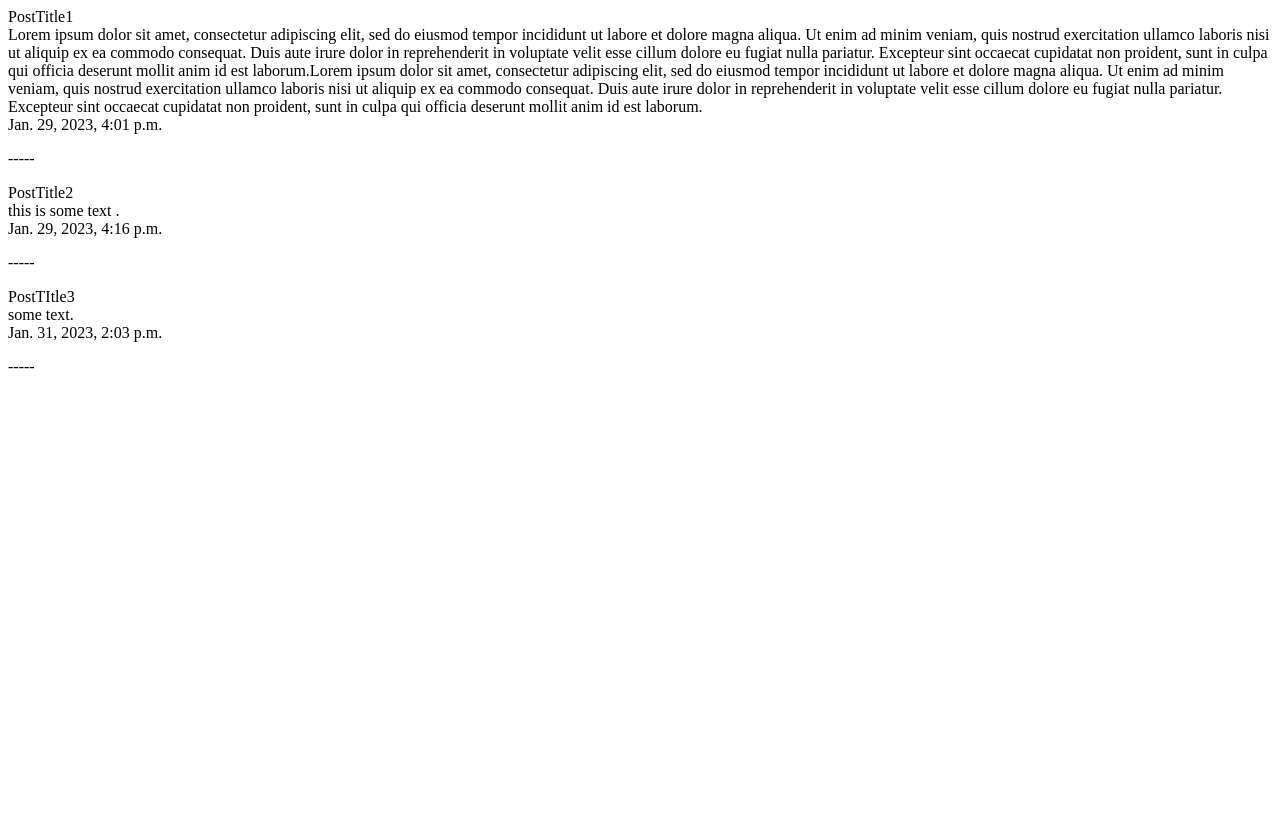
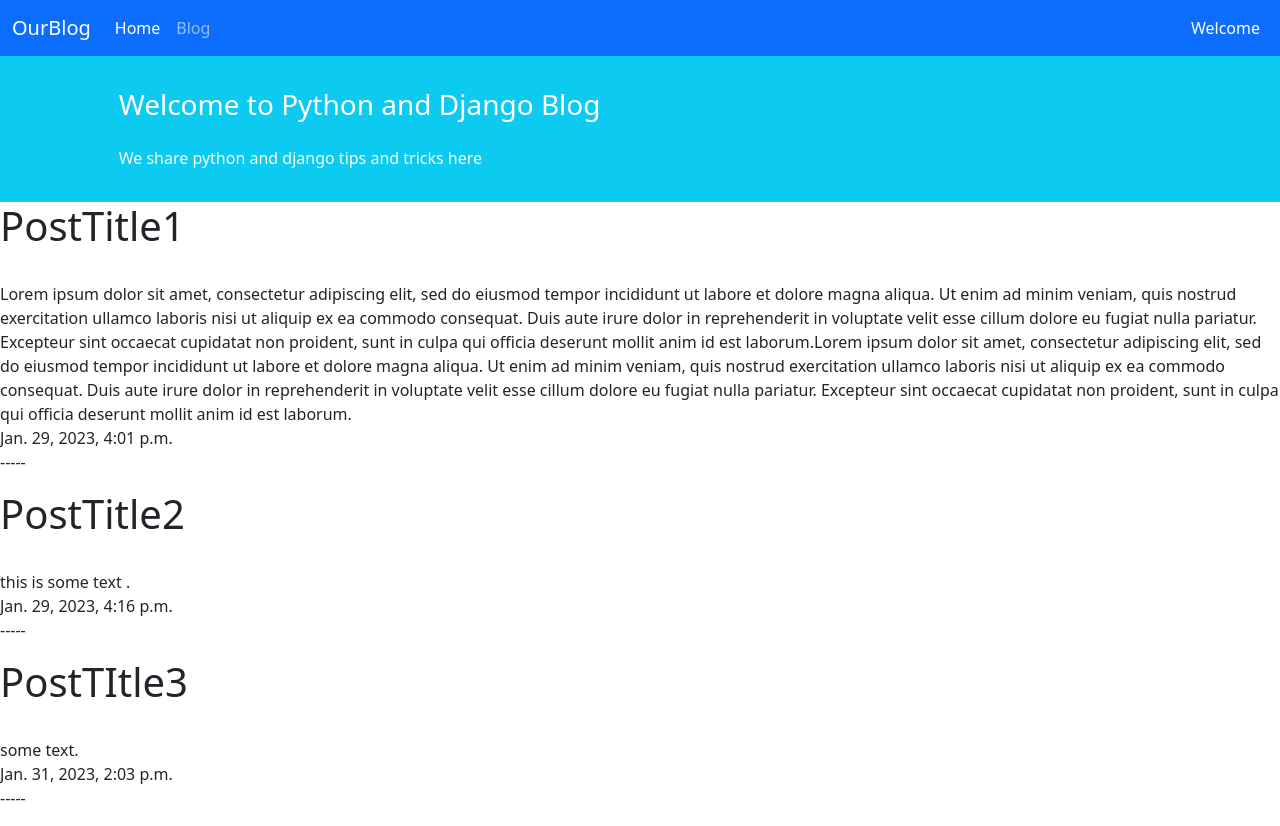
Before and after one commit to amahadnezhad/Simple_Blog_Using_Django, a Django app: page /blog/ in a window 1280 px wide. Before the commit the page ends 800 px from the top, so only its background shows below. Run offline with Django 4.2, Linux system fonts and the light colour scheme; data comes from the database, SQL or seed files in the repository.

Commit message:
Create _base.html file

```diff
--- a/blog/templates/blog/posts_list.html
+++ b/blog/templates/blog/posts_list.html
@@ -1,5 +1,10 @@
-{% for post in posts_list %}
-    {{ post.title }}
+{% extends '_base.html' %}
+
+{% block page_title %}Post List{% endblock page_title %}
+
+{% block content %}
+    {% for post in posts_list %}
+    <h1>{{ post.title }}</h1>
     <br>
     {{ post.text }}
     <br>
--- a/config/settings.py
+++ b/config/settings.py
@@ -57,7 +57,7 @@ ROOT_URLCONF = 'config.urls'
 TEMPLATES = [
     {
         'BACKEND': 'django.template.backends.django.DjangoTemplates',
-        'DIRS': [],
+        'DIRS': [str(BASE_DIR.joinpath('templates'))],
         'APP_DIRS': True,
         'OPTIONS': {
             'context_processors': [
--- /dev/null
+++ b/templates/_base.html
@@ -0,0 +1,55 @@
+<!doctype html>
+<html lang="en">
+<head>
+    <!-- Required meta tags -->
+    <meta charset="utf-8">
+    <meta name="viewport" content="width=device-width, initial-scale=1">
+
+    <!-- Bootstrap CSS -->
+    <link href="https://cdn.jsdelivr.net/npm/bootstrap@5.1.3/dist/css/bootstrap.min.css" rel="stylesheet"
+          integrity="sha384-1BmE4kWBq78iYhFldvKuhfTAU6auU8tT94WrHftjDbrCEXSU1oBoqyl2QvZ6jIW3" crossorigin="anonymous">
+
+    <title>{% block page_title %}{% endblock page_title %}</title>
+</head>
+<body>
+    <nav class="navbar navbar-expand-lg navbar-dark bg-primary">
+        <div class="container-fluid">
+            <a class="navbar-brand" href="#">OurBlog</a>
+            <button class="navbar-toggler" type="button" data-bs-toggle="collapse" data-bs-target="#navbarNavAltMarkup"
+                    aria-controls="navbarNavAltMarkup" aria-expanded="false" aria-label="Toggle navigation">
+                <span class="navbar-toggler-icon"></span>
+            </button>
+            <div class="collapse navbar-collapse" id="navbarNavAltMarkup">
+                <div class="navbar-nav">
+                    <a class="nav-link active" aria-current="page" href="#">Home</a>
+                    <a class="nav-link" href="#">Blog</a>
+                </div>
+            </div>
+            <div class="mx-2 text-white">Welcome</div>
+        </div>
+    </nav>
+
+    <div class="container-fluid bg-info">
+        <div class="row py-3">
+            <div class="col-md-8 col-md-10 mx-auto">
+                <h3 class="my-4 mt-3 text-white">Welcome to Python and Django Blog</h3>
+                <p class="text-light">We share python and django tips and tricks here</p>
+            </div>
+        </div>
+    </div>
+    {% block content %}
+    {% endblock content %}
+
+    <!-- Optional JavaScript; choose one of the two! -->
+    <!-- Option 1: Bootstrap Bundle with Popper -->
+    <script src="https://cdn.jsdelivr.net/npm/bootstrap@5.1.3/dist/js/bootstrap.bundle.min.js"
+            integrity="sha384-ka7Sk0Gln4gmtz2MlQnikT1wXgYsOg+OMhuP+IlRH9sENBO0LRn5q+8nbTov4+1p"
+            crossorigin="anonymous"></script>
+
+    <!-- Option 2: Separate Popper and Bootstrap JS -->
+    <!--
+    <script src="https://cdn.jsdelivr.net/npm/@popperjs/core@2.10.2/dist/umd/popper.min.js" integrity="sha384-7+zCNj/IqJ95wo16oMtfsKbZ9ccEh31eOz1HGyDuCQ6wgnyJNSYdrPa03rtR1zdB" crossorigin="anonymous"></script>
+    <script src="https://cdn.jsdelivr.net/npm/bootstrap@5.1.3/dist/js/bootstrap.min.js" integrity="sha384-QJHtvGhmr9XOIpI6YVutG+2QOK9T+ZnN4kzFN1RtK3zEFEIsxhlmWl5/YESvpZ13" crossorigin="anonymous"></script>
+    -->
+</body>
+</html>
```
Also changed, not shown: other parts of blog/templates/blog/posts_list.html (+3 -1 lines).
